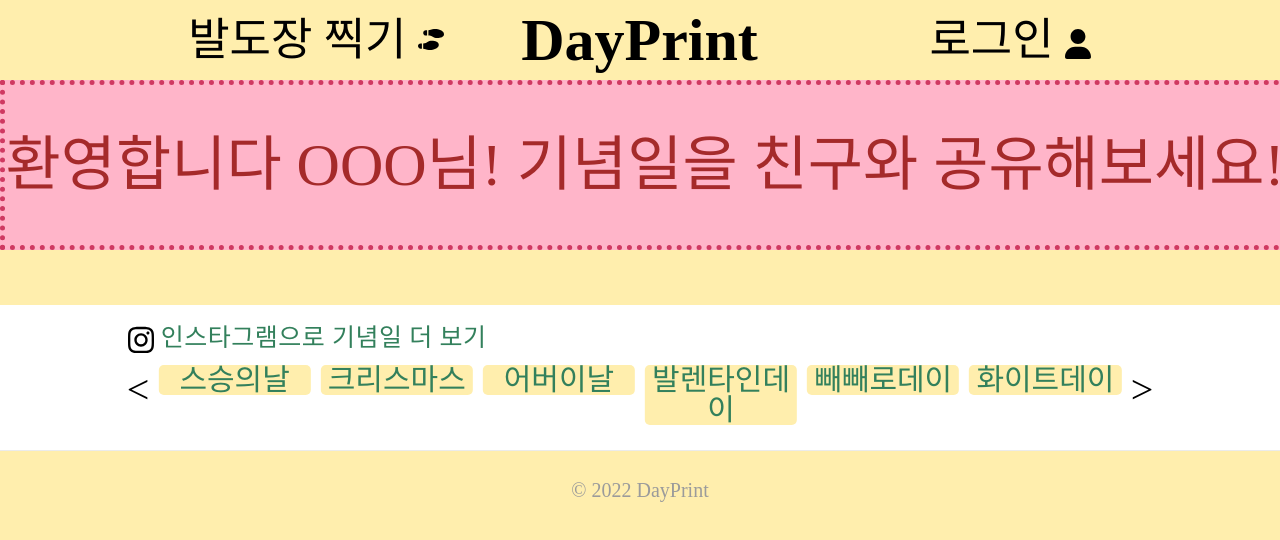
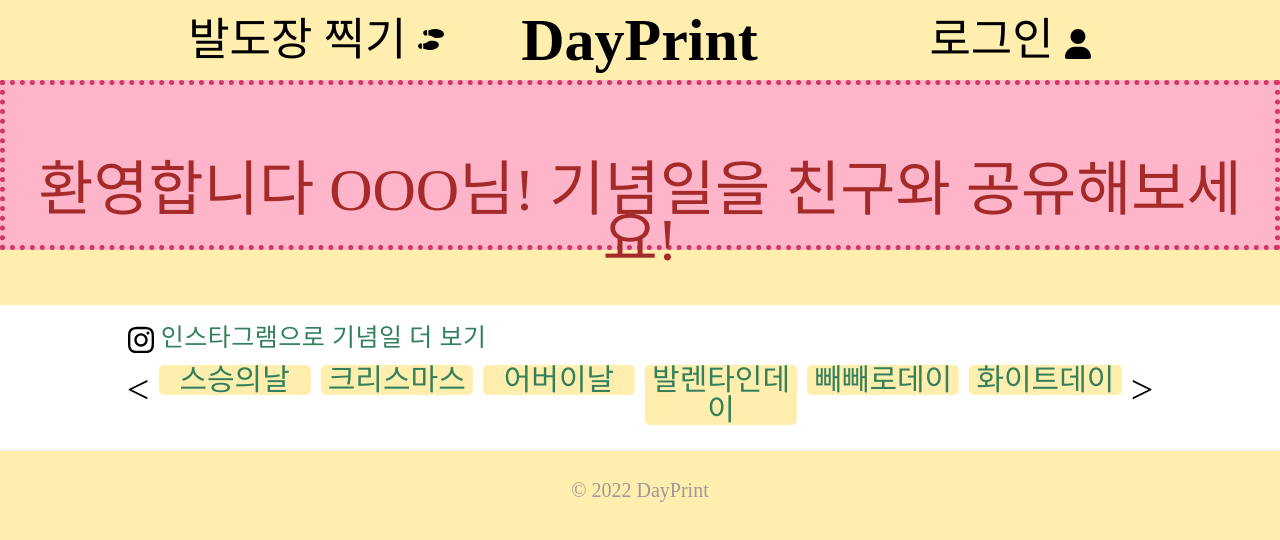
Before and after one commit to DayPrint/DayPrint_Frontend, a React (Create React App) app: page / in a window 1280 px wide. Shown: the top 540 px of the page. Built offline with nearby package versions, Linux system fonts and the light colour scheme; a web font is replaced by a local one.

Commit message:
mainpage width 변경

```diff
--- a/src/style/styles.css
+++ b/src/style/styles.css
@@ -42,7 +42,7 @@ body{
     justify-content: space-around;
     padding: 29px 0;
     border-top: 1px solid #ebebeb;
-    width: 100%;
+    width: calc(100%);
     background: #ffeead;
 }
 #footer p {
@@ -218,7 +218,7 @@ body{
 main .MyAccount {
     /* border: 1px solid red; */
     background: rgb(255, 181, 201);
-    width: 100%;
+    width: calc(100% -10px);
     height: 100px;
     margin: 0 auto;
     padding: 30px 0;
@@ -241,7 +241,7 @@ main .MyAccount {
 .MyAccount {
     /* border: 1px solid red; */
     background: rgb(255, 181, 201);
-    width: 100%;
+    width: calc(100% - 10px);
     height: 100px;
     margin: 0 auto;
     padding: 30px 0;
```
